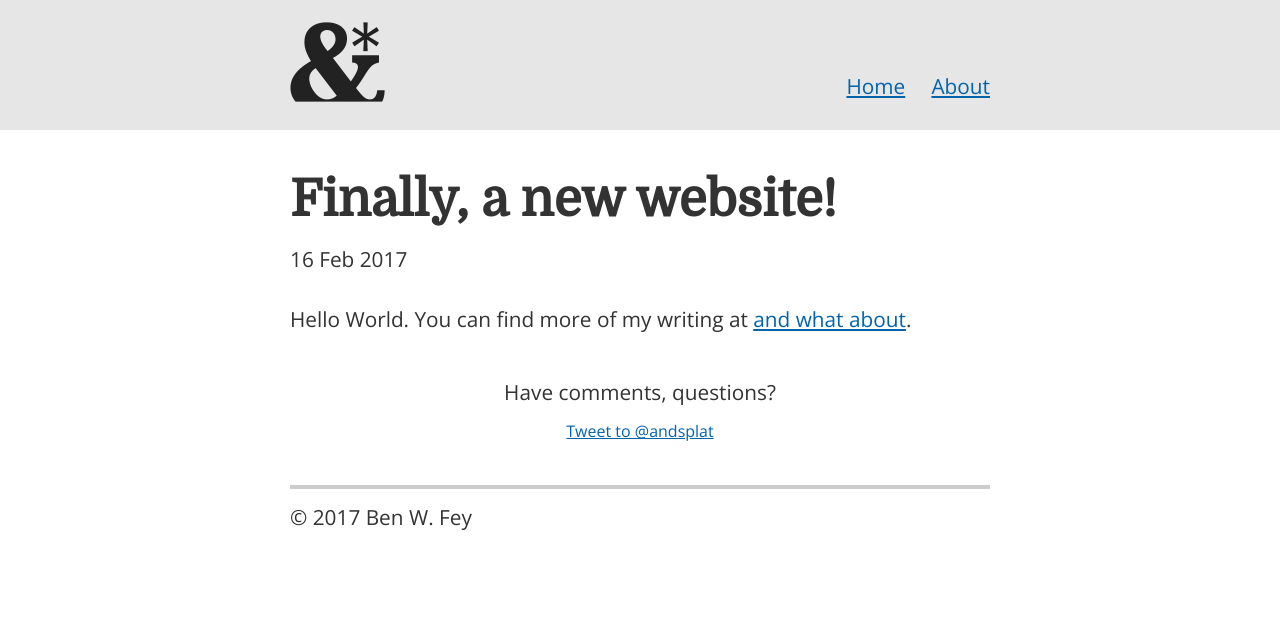
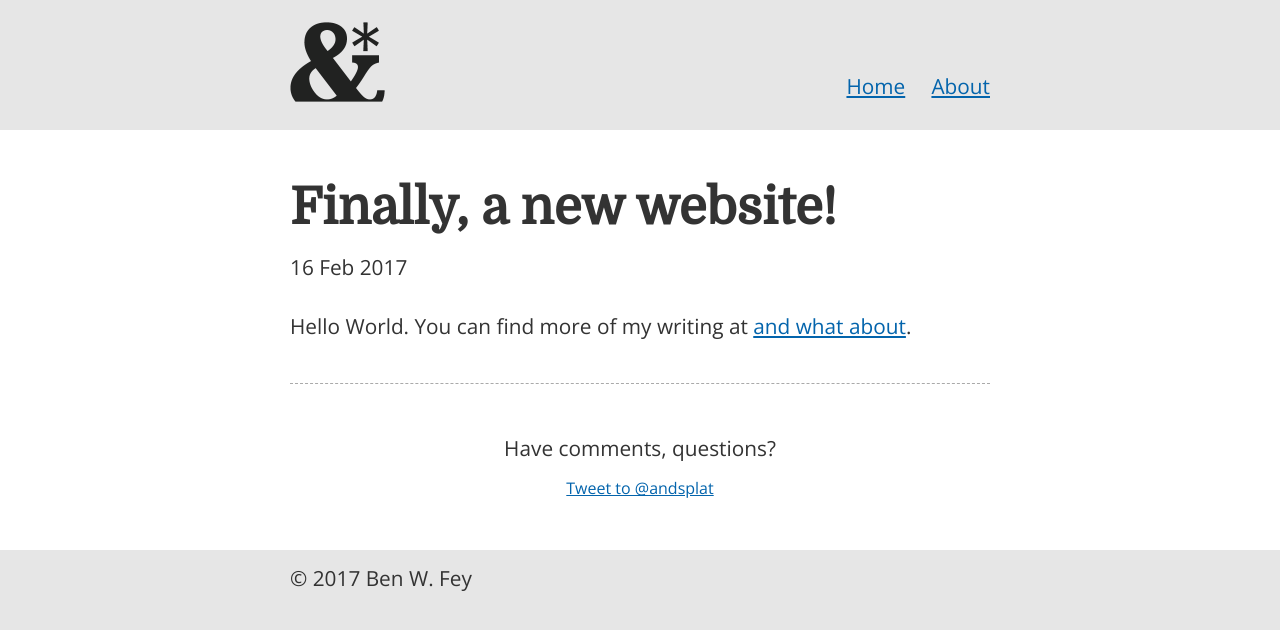
Before and after one commit to andsplat/benwfey, a Jekyll site: the page built from _posts/2017-02-16-new-website.md, in a window 1280 px wide. Shown: the top 630 px of the page. Built offline with Jekyll 4.4.1, drawn with Linux system fonts in a browser that asks for light colours; comment, search, counter and statistics services are not loaded.

Commit message:
new footer

```diff
--- a/_layouts/default.html
+++ b/_layouts/default.html
@@ -31,6 +31,7 @@
 			</nav>
 			</div>
 		</div>
+		<div class="background">
 			<div class="content">
 			<div class="container">
 
@@ -38,6 +39,7 @@
 
 			</div><!-- /.container -->
 			</div>
+		</div>
 			<div class="site-footer">
 			<footer>
 	    		<ul>
--- a/css/main.css
+++ b/css/main.css
@@ -1,8 +1,3 @@
-
-
-
-
-
 html {
     -webkit-text-size-adjust: 100%;
 }
@@ -11,16 +6,19 @@ body {
     font-size: 100%;
     line-height: 1.6;
     color: #333;
+    background-color: #e6e6e6;
 }
 .content {
-    margin: 2.5em auto;
+    margin: 0 auto;
     max-width: 700px;
-    padding: 0 5%;
+    padding: 3em 5%;
+}
+.background {
+	background-color: #ffffff;
 }
 .site-nav {
 	margin: 0 auto;
 	max-width: 700px;
-	background-color: #e6e6e6;
 	padding: 1.375em 5% 1.25em;
 }
 nav ul, footer ul {
@@ -53,6 +51,7 @@ h1, h2, h3, h4, h5, h6 {
 }
 h1 {
 	font-size: 3.157em;
+	margin: 0 0 0.25em 0;
 }
 h2 {
 	font-size: 2.369em;
@@ -73,23 +72,21 @@ h6 {
 	border-bottom: 4px solid #ccc;
 }
 .twitter {
+	border-top: 1px dashed #aaa;
 	text-align: center;
-	margin: 2.5em;
+	padding: 3em 0 0 0;
 }
 
 p, ul {
 	font-size: 1.3em;
 	margin: 0 0 1.25em 0;
-
 }
 li {
 	padding-bottom: 0.5em;
 }
+.site-header {
 
-.site-header {
-	background-color: #e6e6e6;
 }
-
 .site-title {
 	display: inline-block;
 }
@@ -103,18 +100,14 @@ li {
 .site-logo img {
 	width: 95px;
 }
-
-
 .site-footer {
 	padding: 0 5%;
 }
 footer {
-    border-top: 4px solid #ccc;
 	margin: 0 auto;
 	max-width: 700px;
 	padding-top: 0.75em;
 }
-
 .no-margin {
 	margin: 0;
 }
@@ -140,21 +133,18 @@ footer {
 	font-size: 1em;
 }
 .post {
+	margin-bottom: 2.5em;
 }
-
 .pagination {
 	text-align: center;
 	font-size: 1em;
 }
-
-
 .button {
 	padding: 1.5em;
 	border: 1px solid #ccc;
 	text-align: center;
 	background-color: #e6e6e6;
 }
-
 .img-responsive {
 	max-width: 100%;
 }
```
